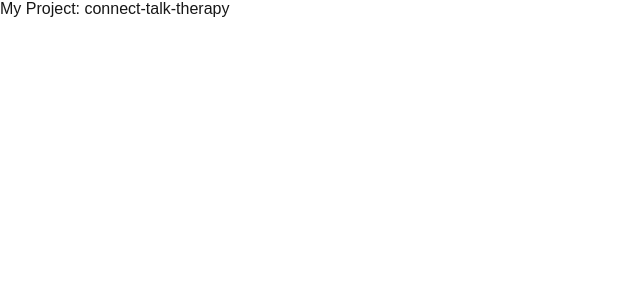
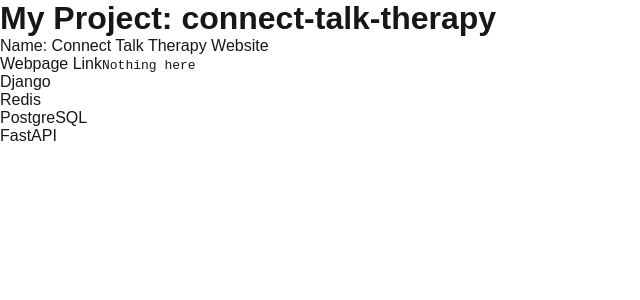
Before and after one commit to kieferjackson/my-portfolio, a Next.js app in the folder my-next-portfolio/: page /projects/connect-talk-therapy in a window 1280 px wide. Shown: the top 300 px of the page, without its empty margins (0-640 px from the left). Built offline with nearby package versions, Linux system fonts and the light colour scheme.

Commit message:
Impl dynamic project data for pages

```diff
--- /dev/null
+++ b/my-next-portfolio/src/app/data/projects.json
@@ -0,0 +1,29 @@
+{
+    "copoly-calc": {
+        "name": "Copoly-Calc",
+        "repo": "https://github.com/kieferjackson/copoly-calc",
+        "href": "https://kieferjackson.github.io/copoly-calc/",
+        "tech": [
+            "React"
+        ]
+    },
+    "merchant-alchemist": {
+        "name": "Merchant Alchemist",
+        "repo": "https://github.com/lucasz10/merchant-alchemist",
+        "tech": [
+            "React",
+            "GraphQL",
+            "MongoDB"
+        ]
+    },
+    "connect-talk-therapy": {
+        "name": "Connect Talk Therapy Website",
+        "href": "https://www.connecttalktherapy.com/",
+        "tech": [
+            "Django",
+            "Redis",
+            "PostgreSQL",
+            "FastAPI"
+        ]
+    }
+}
--- a/my-next-portfolio/src/app/projects/[project]/page.js
+++ b/my-next-portfolio/src/app/projects/[project]/page.js
@@ -1,12 +1,31 @@
+import Link from "next/link";
+
+import projects from "@/app/data/projects.json";
+
 export const dynamicParams = false;
 
 export async function generateStaticParams() {
-  const projects = ["next"];
-
-  return projects.map((project) => ({ project }))
+  return Array.from(
+    Object.keys(projects)).map((project) => ({ project })
+  );
 }
 
 export default async function Page({ params }) {
   const { project } = await params;
-  return <div>My Project: {project}</div>
+
+  const projectData = projects[project];
+
+  return (
+    <div>
+      <h1>My Project: {project}</h1>
+      <p>Name: {projectData.name}</p>
+      {(projectData.href ? <Link href={projectData.href}>Webpage Link</Link> : <code>Nothing here</code>)}
+      {(projectData.repo ? <Link href={projectData.repo}>Github Repo</Link> : <code>Nothing here</code>)}
+      <ul>
+        {projectData.tech.map((tech) => {
+          return <li key={tech}>{tech}</li>;
+        })}
+      </ul>
+    </div>
+  )
 }
```
Also changed, not shown: my-next-portfolio/src/app/projects/page.js (+8 -3 lines).
